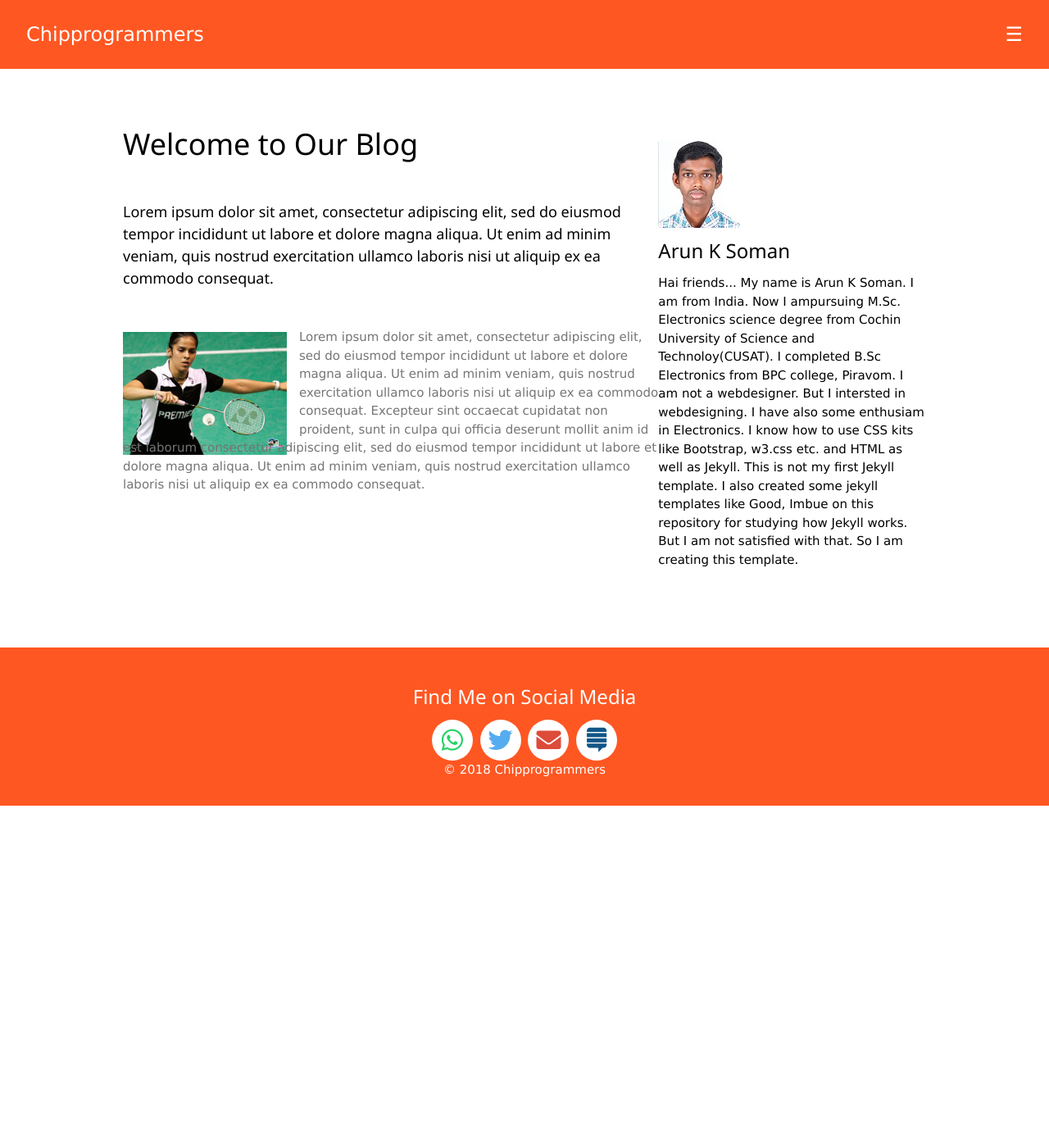
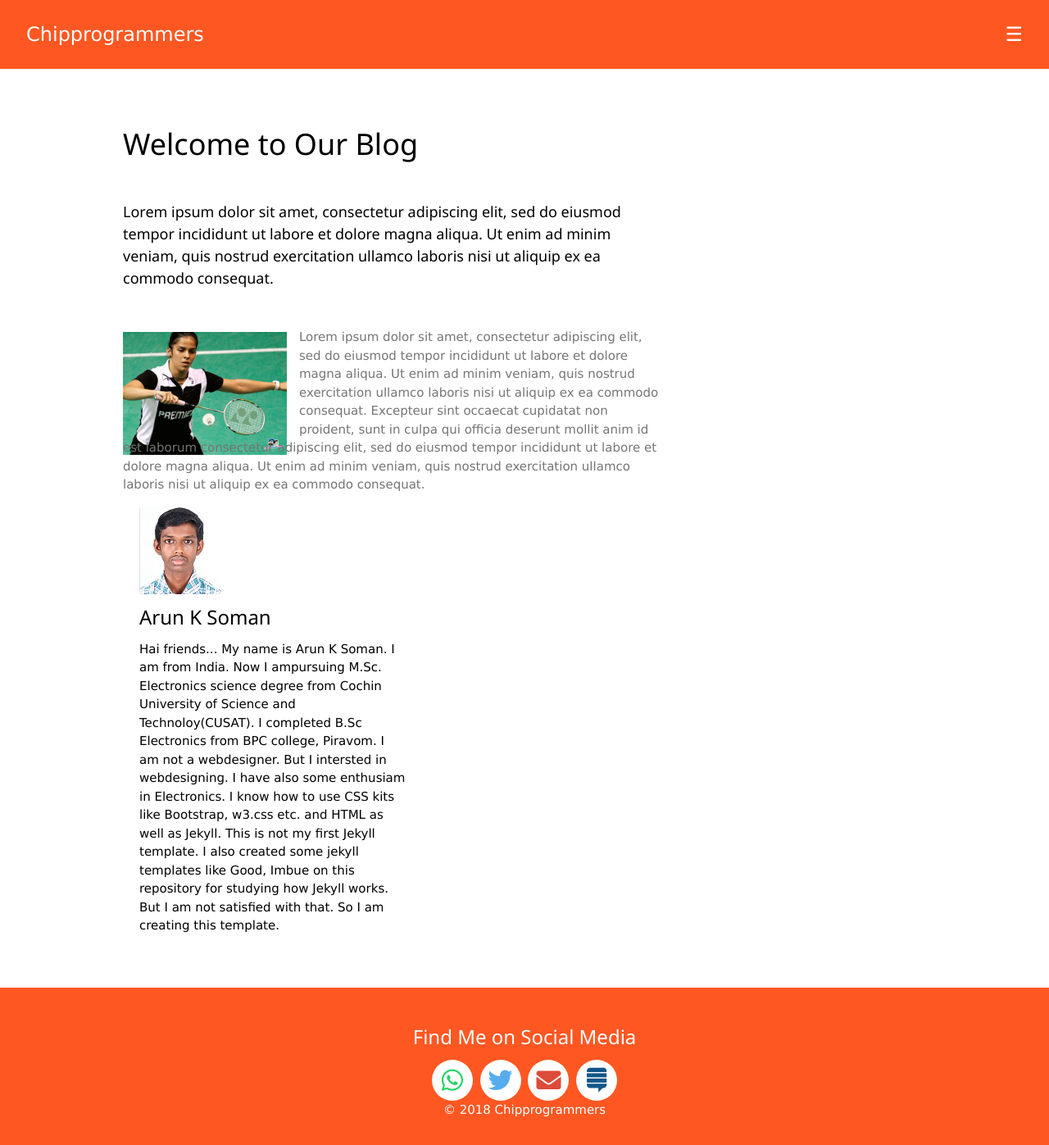
Before and after one commit to techiworld/techiworld.github.io, a Jekyll site: the page built from index.md, in a window 1280 px wide and 1397 px high. Shown: the whole window at 82% size. Built offline with Jekyll 4.4.1, drawn with Linux system fonts in a browser that asks for light colours.

Commit message:
Update default.html

```diff
--- a/_layouts/default.html
+++ b/_layouts/default.html
@@ -12,7 +12,7 @@
       <h1>{{ page.title }}</h1>
       {{ content }}
     </div>
-    <div class="w3-third w3-hide-small w3-padding-32">
+    <div class="w3-third w3-hide-small" style="margin-left:20px">
       {% include about_me.html %}
     </div>
   </div>
```
